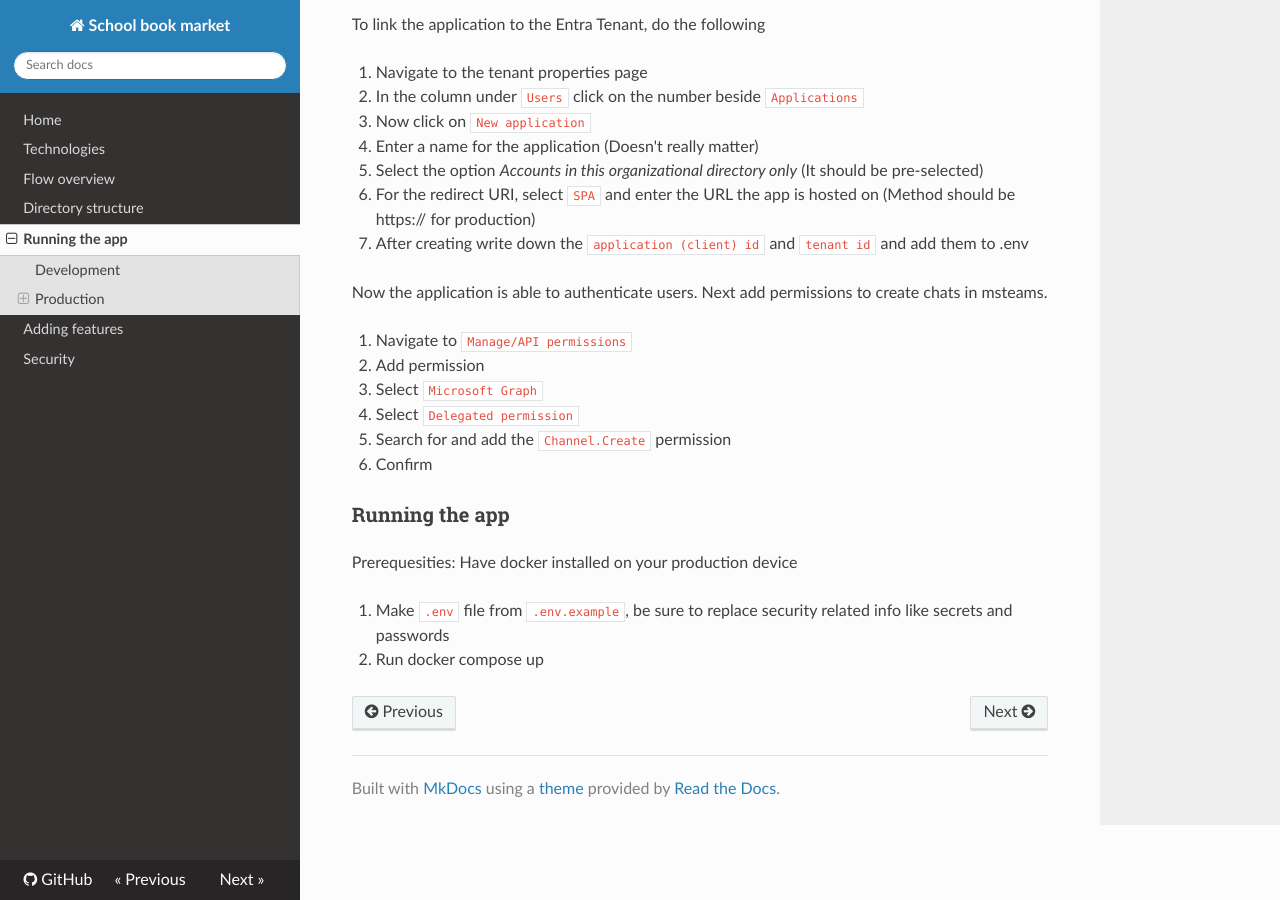
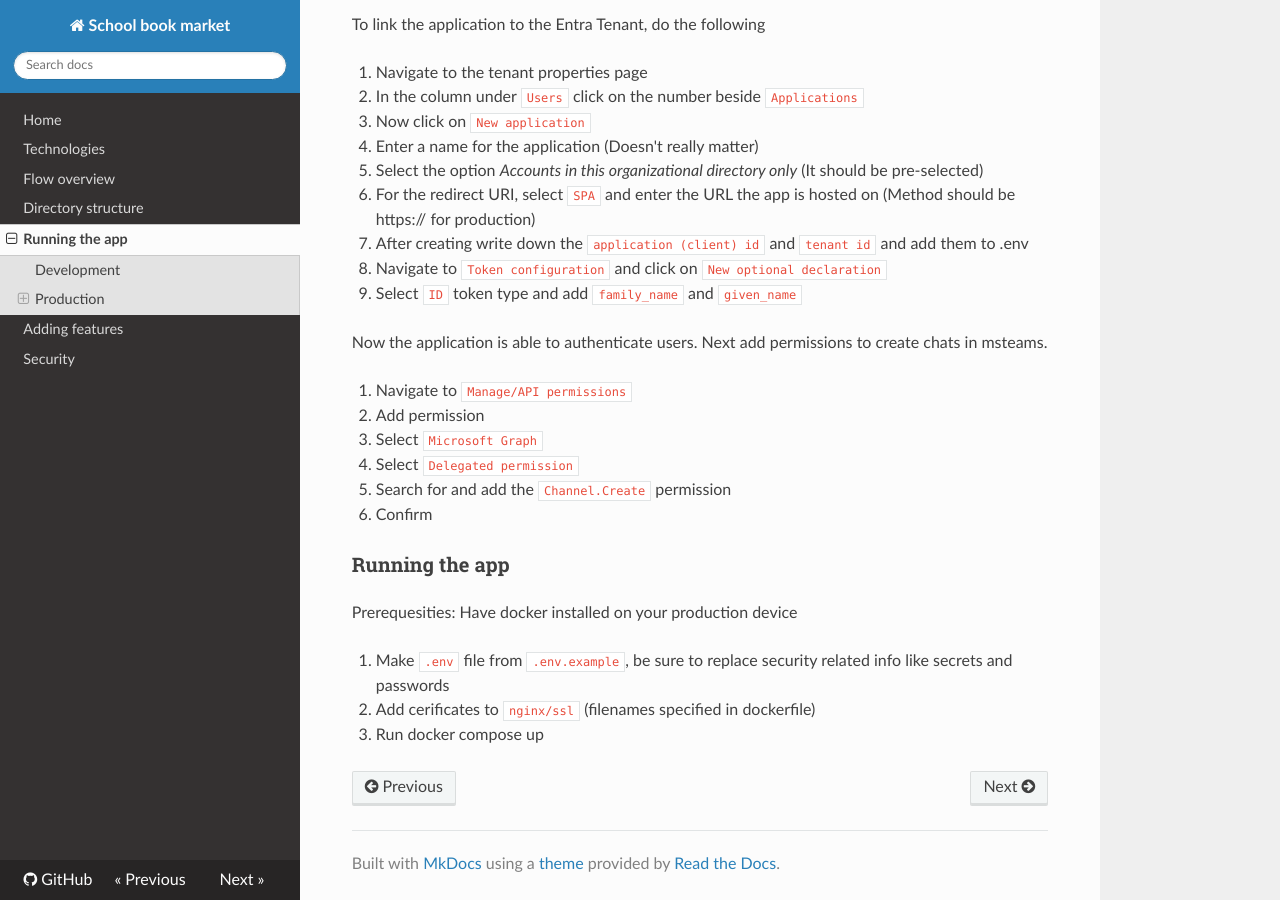
Before and after one commit to Xantus10/MATURITA, an MkDocs documentation site: the page built from doc/development-doc/docs/run.md, in a window 1280 px wide and 900 px high, scrolled down 551 px. Built offline with MkDocs 1.6.1, drawn with Linux system fonts in a browser that asks for light colours; nearby versions of some CDN libraries.

Commit message:
nginx reconfiguration

```diff
--- a/compose.yaml
+++ b/compose.yaml
@@ -52,6 +52,7 @@
     container_name: nginx
     ports:
       - "80:80"
+      - "443:443"
     networks:
       - mat-network
     depends_on:
--- a/doc/development-doc/docs/run.md
+++ b/doc/development-doc/docs/run.md
@@ -25,6 +25,8 @@
 5. Select the option *Accounts in this organizational directory only* (It should be pre-selected)
 6. For the redirect URI, select `SPA` and enter the URL the app is hosted on (Method should be https:// for production)
 7. After creating write down the `application (client) id` and `tenant id` and add them to .env
+8. Navigate to `Token configuration` and click on `New optional declaration`
+9. Select `ID` token type and add `family_name` and `given_name`
 
 Now the application is able to authenticate users. Next add permissions to create chats in msteams.
 
@@ -40,4 +42,5 @@
 Prerequesities: Have docker installed on your production device
 
 1. Make `.env` file from `.env.example`, be sure to replace security related info like secrets and passwords
-2. Run docker compose up
+2. Add cerificates to `nginx/ssl` (filenames specified in dockerfile)
+3. Run docker compose up
```
Also changed, not shown: 2 other files.
